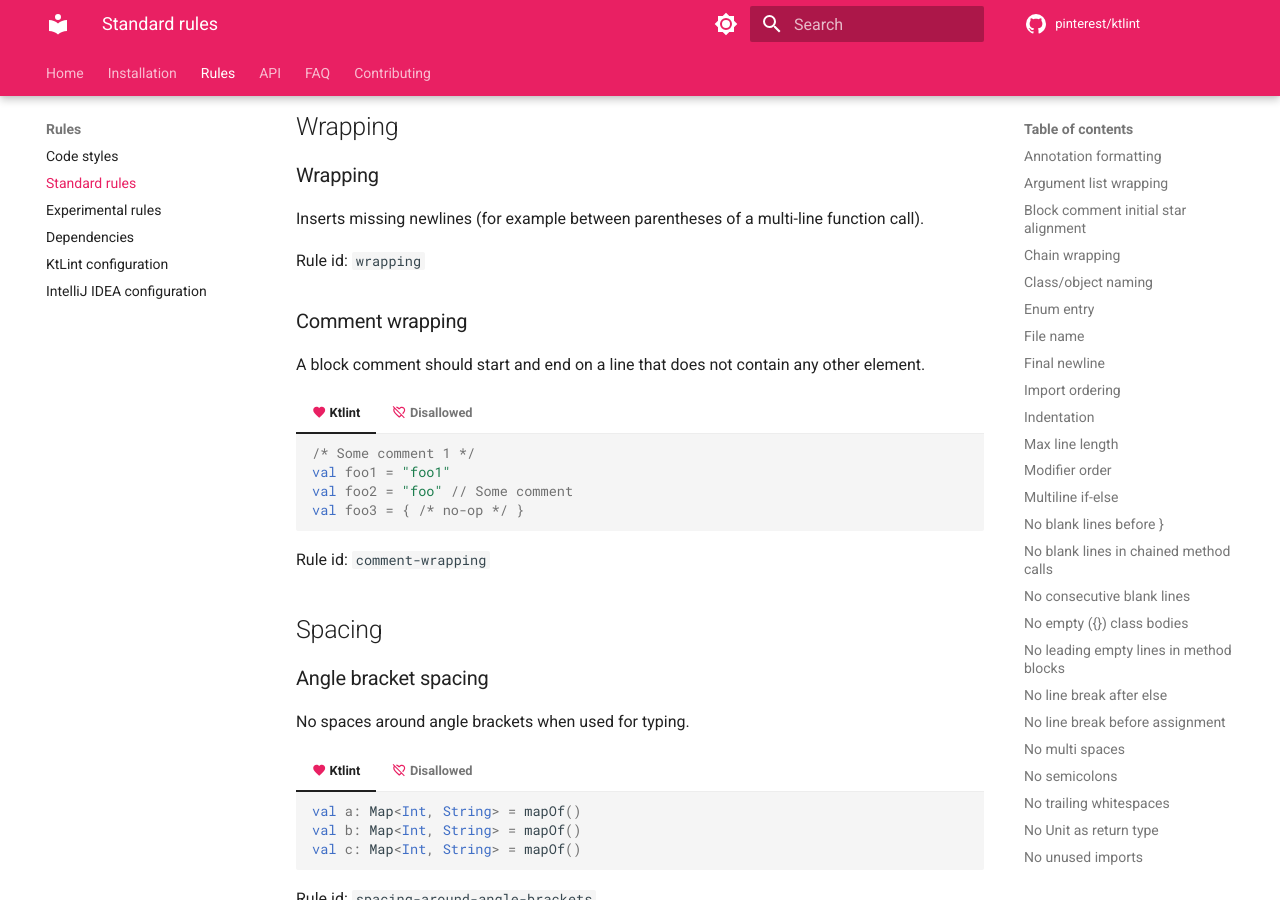
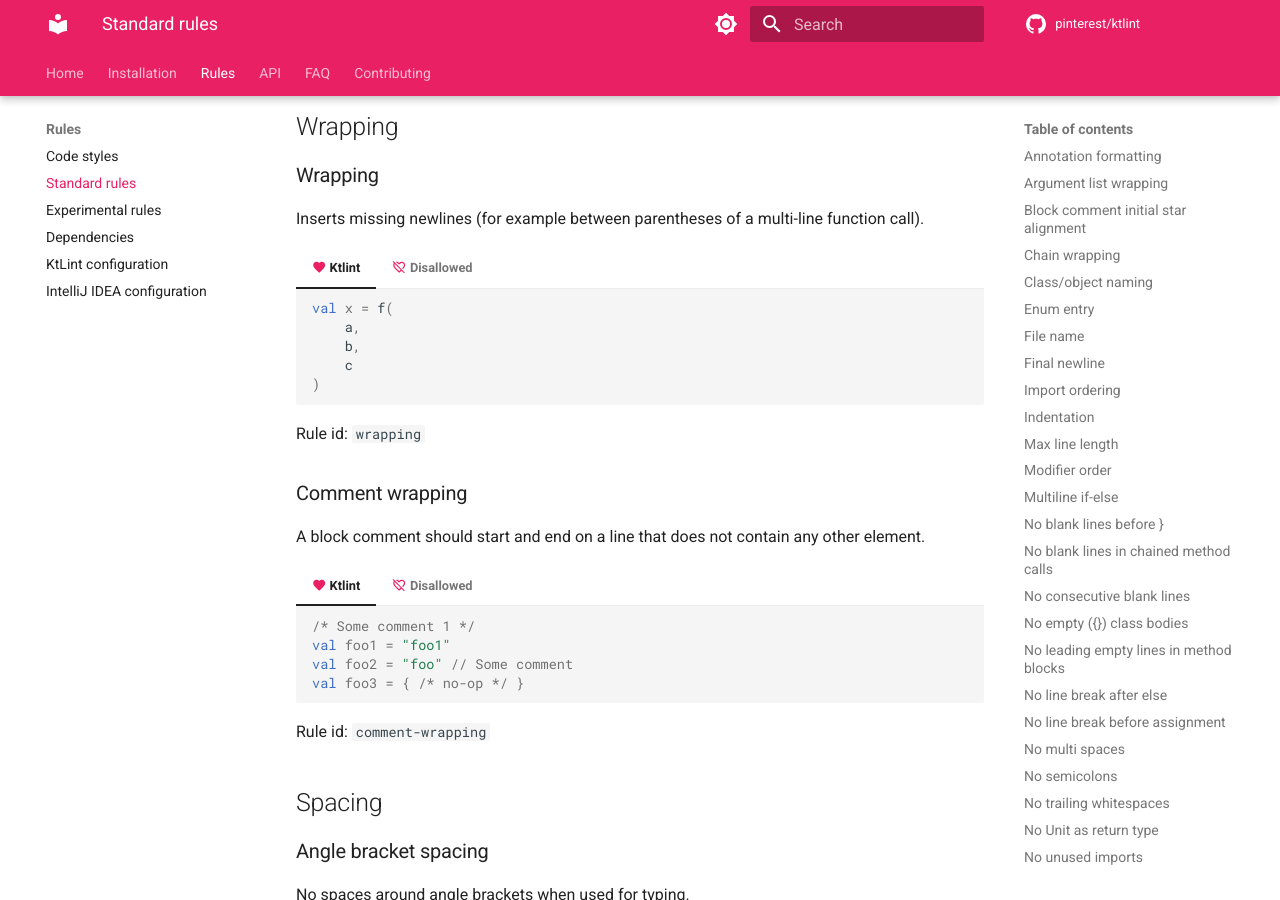
Before and after one commit to pinterest/ktlint, an MkDocs documentation site: the page built from documentation/release-latest/docs/rules/standard.md, in a window 1280 px wide and 900 px high, scrolled down 13147 px. Built offline with MkDocs 1.6.1 and Material for MkDocs 9.7.7, drawn with Linux system fonts in a browser that asks for light colours; comment, search, counter and statistics services are not loaded; the version menu is left out.

Commit message:
Add sample code for Rule id: wrapping

````diff
--- a/documentation/release-latest/docs/rules/standard.md
+++ b/documentation/release-latest/docs/rules/standard.md
@@ -863,6 +863,25 @@ Rule id: `unnecessary-parentheses-before-trailing-lambda`
 
 Inserts missing newlines (for example between parentheses of a multi-line function call).
 
+=== "[:material-heart:](#) Ktlint"
+
+    ```kotlin
+    val x = f(
+        a,
+        b,
+        c
+    )
+    ```
+
+=== "[:material-heart-off-outline:](#) Disallowed"
+
+    ```kotlin
+    val x = f(
+        a,
+        b,
+        c)
+    ```
+
 Rule id: `wrapping`
 
 ### Comment wrapping
````
